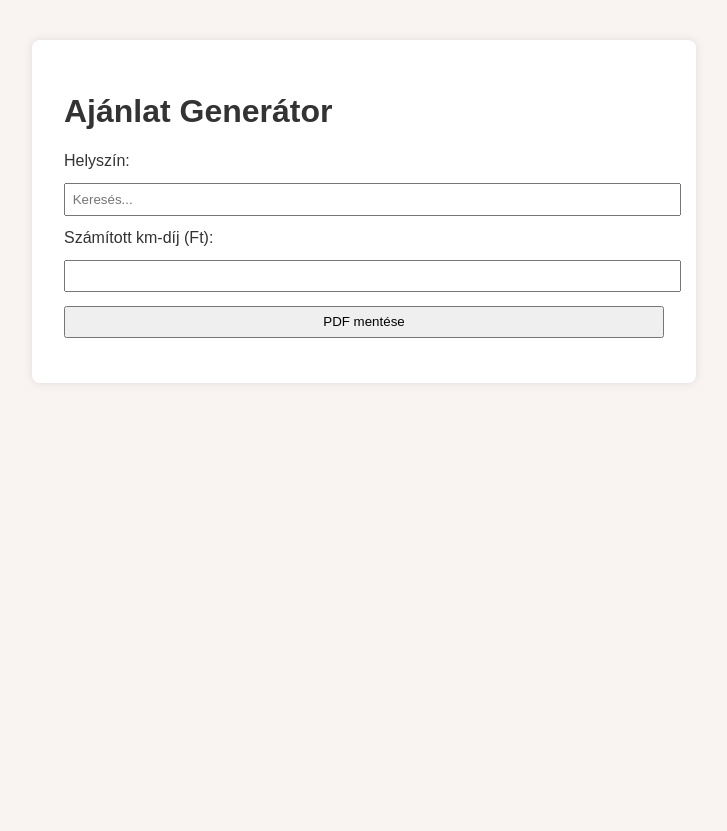
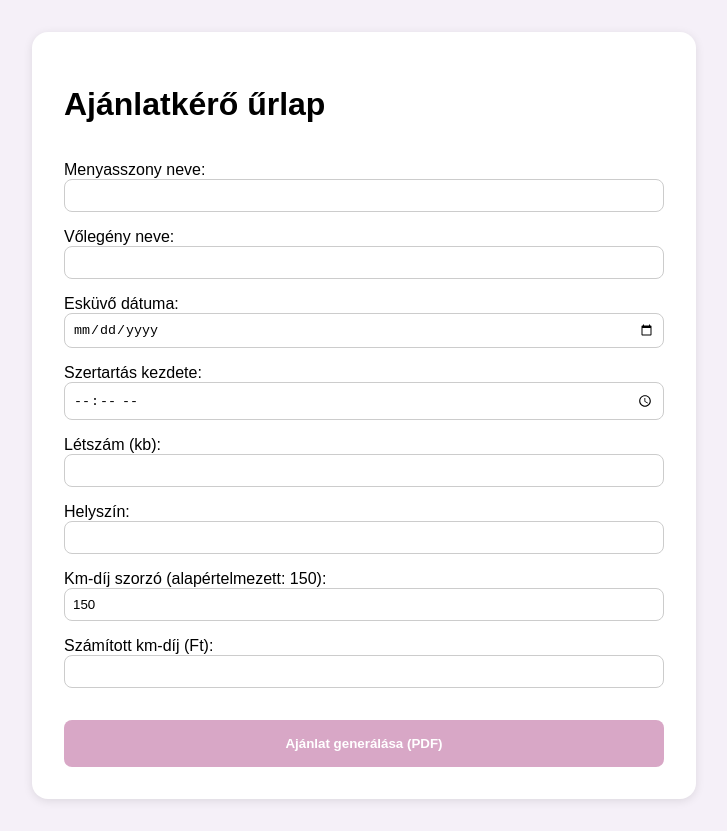
Before and after one commit to keresztesizoli/ajanlatgenerator-vercel, a plain HTML site: page index.html in a window 1280 px wide. Shown: the whole page, without its empty margins (276-1003 px from the left). Before the commit the page ends 800 px from the top, so only its background shows below. Drawn offline with Linux system fonts and the light colour scheme; some packages are replaced by stand-ins of ours.

Commit message:
Add files via upload

```diff
--- a/index.html
+++ b/index.html
@@ -2,23 +2,48 @@
 <html lang="hu">
 <head>
   <meta charset="UTF-8" />
-  <meta name="viewport" content="width=device-width, initial-scale=1.0" />
+  <meta name="viewport" content="width=device-width, initial-scale=1.0"/>
   <title>Ajánlat Generátor</title>
   <link rel="stylesheet" href="style.css" />
-  <script src="main.js" defer></script>
-  <script async defer
-    src="https://maps.googleapis.com/maps/api/js?key=AIzaSyC7OZMaGRgCU6jBubYIH4RxW_SoEOtw13Y&libraries=places&callback=initAutocomplete"></script>
+  <script src="https://polyfill.io/v3/polyfill.min.js?features=default"></script>
+  <script
+    src="https://maps.googleapis.com/maps/api/js?key=AIzaSyC7OZMaGRgCU6jBubYIH4RxW_SoEOtw13Y&libraries=places&callback=initAutocomplete"
+    async
+    defer
+  ></script>
 </head>
 <body>
   <div class="container">
-    <h1>Ajánlat Generátor</h1>
-    <form id="offer-form">
-      <label for="destination">Helyszín:</label>
-      <input id="destination" type="text" placeholder="Keresés..." required />
-      <label for="price">Számított km-díj (Ft):</label>
-      <input id="price" type="text" readonly />
-      <button type="button" onclick="generatePDF()">PDF mentése</button>
+    <img src="logo.png" alt="Logó" class="logo" />
+    <h1>Ajánlatkérő űrlap</h1>
+    <form id="ajanlatForm">
+      <label for="menyasszony">Menyasszony neve:</label>
+      <input type="text" id="menyasszony" name="menyasszony" required />
+
+      <label for="volegeny">Vőlegény neve:</label>
+      <input type="text" id="volegeny" name="volegeny" required />
+
+      <label for="datum">Esküvő dátuma:</label>
+      <input type="date" id="datum" name="datum" required />
+
+      <label for="szertartas">Szertartás kezdete:</label>
+      <input type="time" id="szertartas" name="szertartas" required />
+
+      <label for="letszam">Létszám (kb):</label>
+      <input type="number" id="letszam" name="letszam" required />
+
+      <label for="helyszin">Helyszín:</label>
+      <input type="text" id="helyszin" name="helyszin" required />
+
+      <label for="szorzo">Km-díj szorzó (alapértelmezett: 150):</label>
+      <input type="number" id="szorzo" name="szorzo" value="150" />
+
+      <label for="dij">Számított km-díj (Ft):</label>
+      <input type="text" id="dij" name="dij" readonly />
+
+      <button type="button" id="generatePDF">Ajánlat generálása (PDF)</button>
     </form>
   </div>
+  <script src="main.js"></script>
 </body>
 </html>
--- a/main.js
+++ b/main.js
@@ -1,73 +1,28 @@
-// main.js – modern Google Maps helykeresés (PlaceAutocompleteElement + Distance API integráció)
-
-let autocomplete;
-
-function initAutocomplete() {
+window.addEventListener('DOMContentLoaded', () => {
   console.log("Google Maps API init");
 
-  const input = document.getElementById("location");
-  const searchElement = document.createElement("gmpx-placeautocomplete");
+  const helyszinInput = document.getElementById('helyszin');
+  const szorzoInput = document.getElementById('szorzo');
+  const dijInput = document.getElementById('dij');
 
-  searchElement.id = "autocomplete";
-  searchElement.setAttribute("style", "width: 100%; display: block; margin-bottom: 1em;");
-  searchElement.setAttribute("input-id", "location");
+  const autocomplete = new google.maps.places.Autocomplete(helyszinInput);
+  autocomplete.addListener("place_changed", async () => {
+    const place = autocomplete.getPlace();
+    if (!place.formatted_address) return;
+    const destination = place.formatted_address;
+    try {
+      const response = await fetch(`/api/distance?destination=${encodeURIComponent(destination)}`);
+      const data = await response.json();
+      const distanceKm = data.distance;
+      const szorzo = parseInt(szorzoInput.value) || 150;
+      const dij = Math.round(distanceKm * 2 * szorzo / 1000) * 1000;
+      dijInput.value = dij;
+    } catch (error) {
+      console.error("Hiba a távolság lekérdezésnél:", error);
+    }
+  });
 
-  input.parentNode.insertBefore(searchElement, input.nextSibling);
-
-  searchElement.addEventListener("gmpx-placeautocomplete:place", async (event) => {
-    const selectedPlace = event.detail; // .formatted_address is optional
-    const destination = selectedPlace.formatted_address || selectedPlace.name;
-    document.getElementById("location").value = destination;
-    await calculateDistance(destination);
+  document.getElementById('generatePDF').addEventListener('click', () => {
+    alert("PDF generálás későbbi lépés.");
   });
-}
-
-window.initAutocomplete = initAutocomplete;
-
-async function calculateDistance(destination) {
-  const origin = "2040 Budaörs, Szivárvány utca 3";
-  const multiplier = parseFloat(document.getElementById("multiplier").value || "150");
-
-  try {
-    const response = await fetch(`/api/distance?destination=${encodeURIComponent(destination)}`);
-    const data = await response.json();
-    if (!data || !data.distanceKm) throw new Error("Distance not found");
-
-    const price = Math.round(data.distanceKm * 2 * multiplier / 1000) * 1000;
-    document.getElementById("distanceFee").value = price;
-  } catch (error) {
-    console.error("Távolság lekérdezés hiba:", error);
-  }
-}
-
-// PDF generálás
-
-function generatePDF() {
-  const doc = new jsPDF();
-  doc.text("Ajánlat", 20, 20);
-
-  const fields = [
-    "brideName",
-    "groomName",
-    "weddingDate",
-    "ceremonyTime",
-    "guestCount",
-    "location",
-    "multiplier",
-    "distanceFee",
-    "package"
-  ];
-
-  let y = 30;
-  for (const id of fields) {
-    const el = document.getElementById(id);
-    const label = el.getAttribute("data-label") || id;
-    const value = el.value;
-    doc.text(`${label}: ${value}`, 20, y);
-    y += 10;
-  }
-
-  doc.save("ajanlat.pdf");
-}
-
-document.getElementById("generateBtn").addEventListener("click", generatePDF);
+});
--- a/style.css
+++ b/style.css
@@ -1,20 +1,41 @@
 body {
   font-family: Arial, sans-serif;
-  background-color: #f9f4f2;
-  color: #333;
-  padding: 2em;
+  background-color: #f5f0f8;
+  margin: 0;
+  padding: 0;
 }
 .container {
   max-width: 600px;
-  margin: auto;
-  background: #fff;
-  padding: 2em;
-  box-shadow: 0 0 10px rgba(0,0,0,0.1);
+  margin: 2rem auto;
+  padding: 2rem;
+  background: #ffffff;
+  border-radius: 16px;
+  box-shadow: 0 2px 10px rgba(0,0,0,0.1);
+}
+.logo {
+  max-width: 150px;
+  display: block;
+  margin: 0 auto 1rem;
+}
+form {
+  display: flex;
+  flex-direction: column;
+}
+label {
+  margin-top: 1rem;
+}
+input {
+  padding: 0.5rem;
   border-radius: 8px;
+  border: 1px solid #ccc;
 }
-input, button {
-  display: block;
-  width: 100%;
-  margin: 1em 0;
-  padding: 0.5em;
+button {
+  margin-top: 2rem;
+  padding: 1rem;
+  border: none;
+  border-radius: 8px;
+  background-color: #d8a7c6;
+  color: white;
+  font-weight: bold;
+  cursor: pointer;
 }
```
